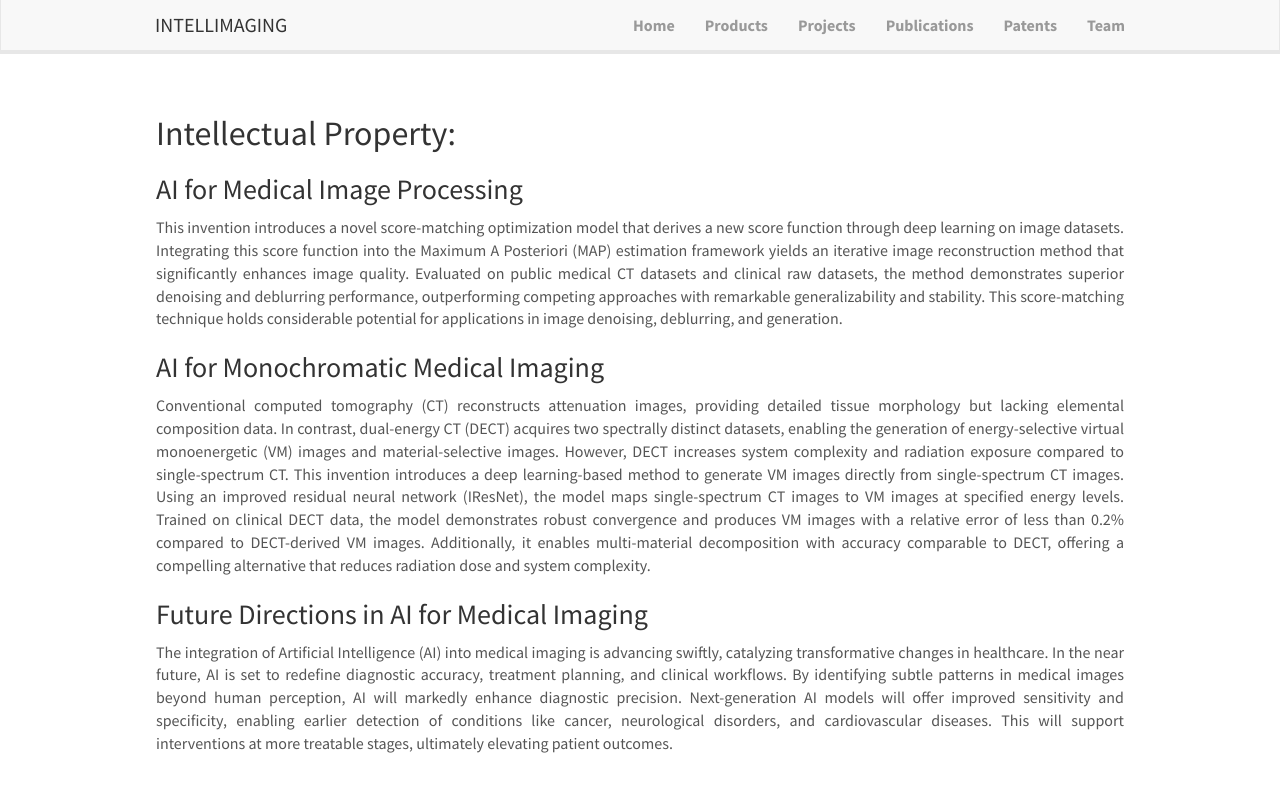
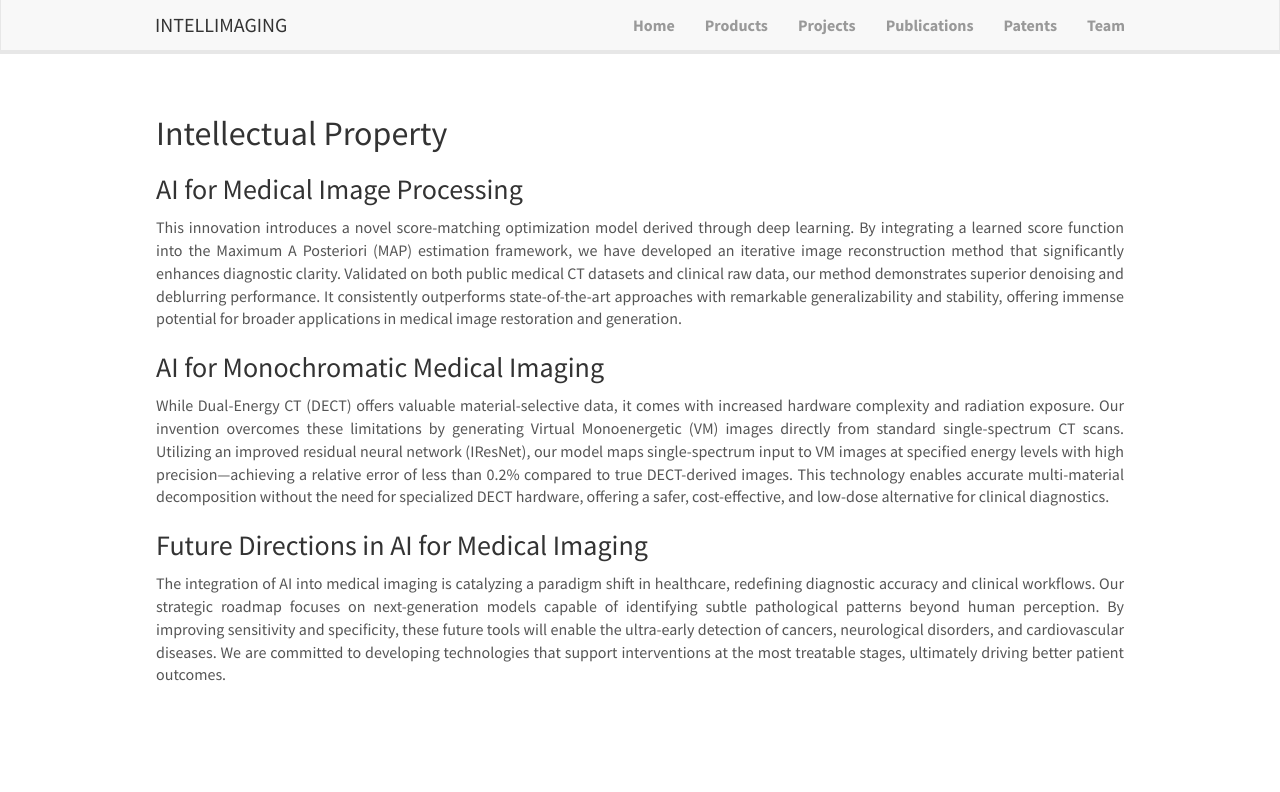
Before and after one commit to intellimaging/intellimaging.github.io, a Jekyll site: the page built from _pages/multimedia.md, in a window 1280 px wide. Shown: the top 792 px of the page. Built offline with Jekyll 4.4.1, drawn with Linux system fonts in a browser that asks for light colours.

Commit message:
Update multimedia.md

```diff
--- a/_pages/multimedia.md
+++ b/_pages/multimedia.md
@@ -9,16 +9,23 @@ permalink: /multimedia/
 
 <!--# Pictures-->
 
-## Intellectual Property:
+<h2>Intellectual Property</h2>
 
 <h3>AI for Medical Image Processing</h3>
-<p style="text-align: justify;">This invention introduces a novel score-matching optimization model that derives a new score function through deep learning on image datasets. Integrating this score function into the Maximum A Posteriori (MAP) estimation framework yields an iterative image reconstruction method that significantly enhances image quality. Evaluated on public medical CT datasets and clinical raw datasets, the method demonstrates superior denoising and deblurring performance, outperforming competing approaches with remarkable generalizability and stability. This score-matching technique holds considerable potential for applications in image denoising, deblurring, and generation.</p>
+<p style="text-align: justify;">
+    This innovation introduces a novel score-matching optimization model derived through deep learning. By integrating a learned score function into the Maximum A Posteriori (MAP) estimation framework, we have developed an iterative image reconstruction method that significantly enhances diagnostic clarity. Validated on both public medical CT datasets and clinical raw data, our method demonstrates superior denoising and deblurring performance. It consistently outperforms state-of-the-art approaches with remarkable generalizability and stability, offering immense potential for broader applications in medical image restoration and generation.
+</p>
 
 <h3>AI for Monochromatic Medical Imaging</h3>
-<p style="text-align: justify;">Conventional computed tomography (CT) reconstructs attenuation images, providing detailed tissue morphology but lacking elemental composition data. In contrast, dual-energy CT (DECT) acquires two spectrally distinct datasets, enabling the generation of energy-selective virtual monoenergetic (VM) images and material-selective images. However, DECT increases system complexity and radiation exposure compared to single-spectrum CT. This invention introduces a deep learning-based method to generate VM images directly from single-spectrum CT images. Using an improved residual neural network (IResNet), the model maps single-spectrum CT images to VM images at specified energy levels. Trained on clinical DECT data, the model demonstrates robust convergence and produces VM images with a relative error of less than 0.2% compared to DECT-derived VM images. Additionally, it enables multi-material decomposition with accuracy comparable to DECT, offering a compelling alternative that reduces radiation dose and system complexity.</p>
+<p style="text-align: justify;">
+    While Dual-Energy CT (DECT) offers valuable material-selective data, it comes with increased hardware complexity and radiation exposure. Our invention overcomes these limitations by generating Virtual Monoenergetic (VM) images directly from standard single-spectrum CT scans. Utilizing an improved residual neural network (IResNet), our model maps single-spectrum input to VM images at specified energy levels with high precision—achieving a relative error of less than 0.2% compared to true DECT-derived images. This technology enables accurate multi-material decomposition without the need for specialized DECT hardware, offering a safer, cost-effective, and low-dose alternative for clinical diagnostics.
+</p>
 
 <h3>Future Directions in AI for Medical Imaging</h3>
-<p style="text-align: justify;">The integration of Artificial Intelligence (AI) into medical imaging is advancing swiftly, catalyzing transformative changes in healthcare. In the near future, AI is set to redefine diagnostic accuracy, treatment planning, and clinical workflows. By identifying subtle patterns in medical images beyond human perception, AI will markedly enhance diagnostic precision. Next-generation AI models will offer improved sensitivity and specificity, enabling earlier detection of conditions like cancer, neurological disorders, and cardiovascular diseases. This will support interventions at more treatable stages, ultimately elevating patient outcomes.</p>
+<p style="text-align: justify;">
+    The integration of AI into medical imaging is catalyzing a paradigm shift in healthcare, redefining diagnostic accuracy and clinical workflows. Our strategic roadmap focuses on next-generation models capable of identifying subtle pathological patterns beyond human perception. By improving sensitivity and specificity, these future tools will enable the ultra-early detection of cancers, neurological disorders, and cardiovascular diseases. We are committed to developing technologies that support interventions at the most treatable stages, ultimately driving better patient outcomes.
+</p>
+
 
 <!--
 <iframe width="640" height="360" src="https://www.tube.com/embed/iaP5uIBYmGE?si=8EGqudj9qd_orU9v" title="YouTube video player" frameborder="0" allow="accelerometer; autoplay; clipboard-write; encrypted-media; gyroscope; picture-in-picture; web-share" referrerpolicy="strict-origin-when-cross-origin" allowfullscreen></iframe>
```
